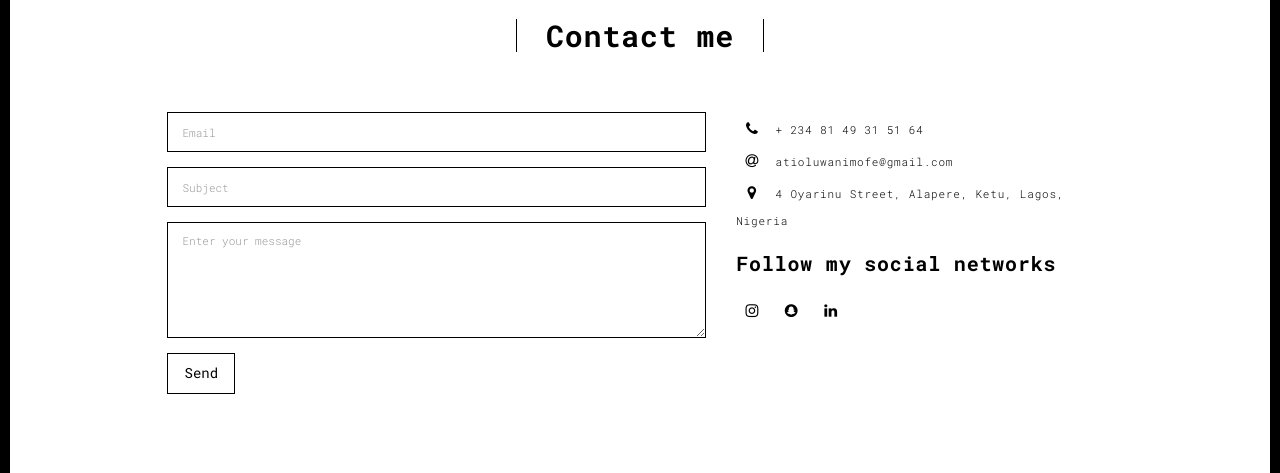
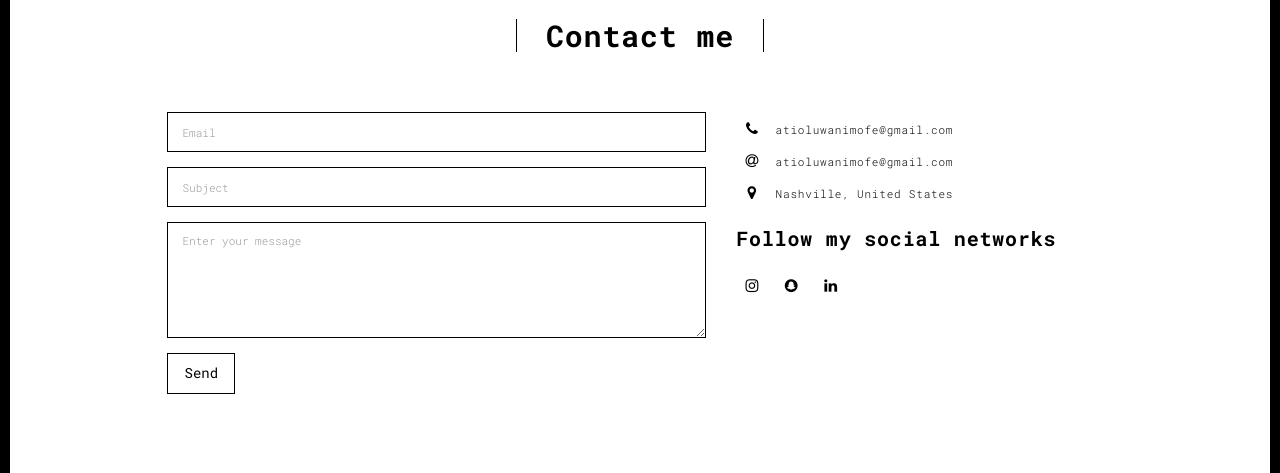
Before and after one commit to tioluwanimofe/porto, a Flask app: page /contact.html in a window 1280 px wide. Shown: the part 90-563 px from the top of the page. Run offline with Flask 2, Linux system fonts and the light colour scheme; some libraries are stand-ins or nearby versions.

Commit message:
Update contact.html
Changed my contact details

```diff
--- a/templates/contact.html
+++ b/templates/contact.html
@@ -81,7 +81,7 @@
                           <span class="fa-icon">
                             <i class="fa fa-phone" aria-hidden="true"></i>
                           </span>
-                          + 234 81 49 31 51 64
+                          atioluwanimofe@gmail.com
                         </li>
                         <li>
                           <span class="fa-icon">
@@ -93,7 +93,7 @@
                           <span class="fa-icon">
                             <i class="fa fa fa-map-marker" aria-hidden="true"></i>
                           </span>
-                          4 Oyarinu Street, Alapere, Ketu, Lagos, Nigeria
+                          Nashville, United States
                         </li>
                       </ul>
                       <h3>Follow my social networks</h3>
```
